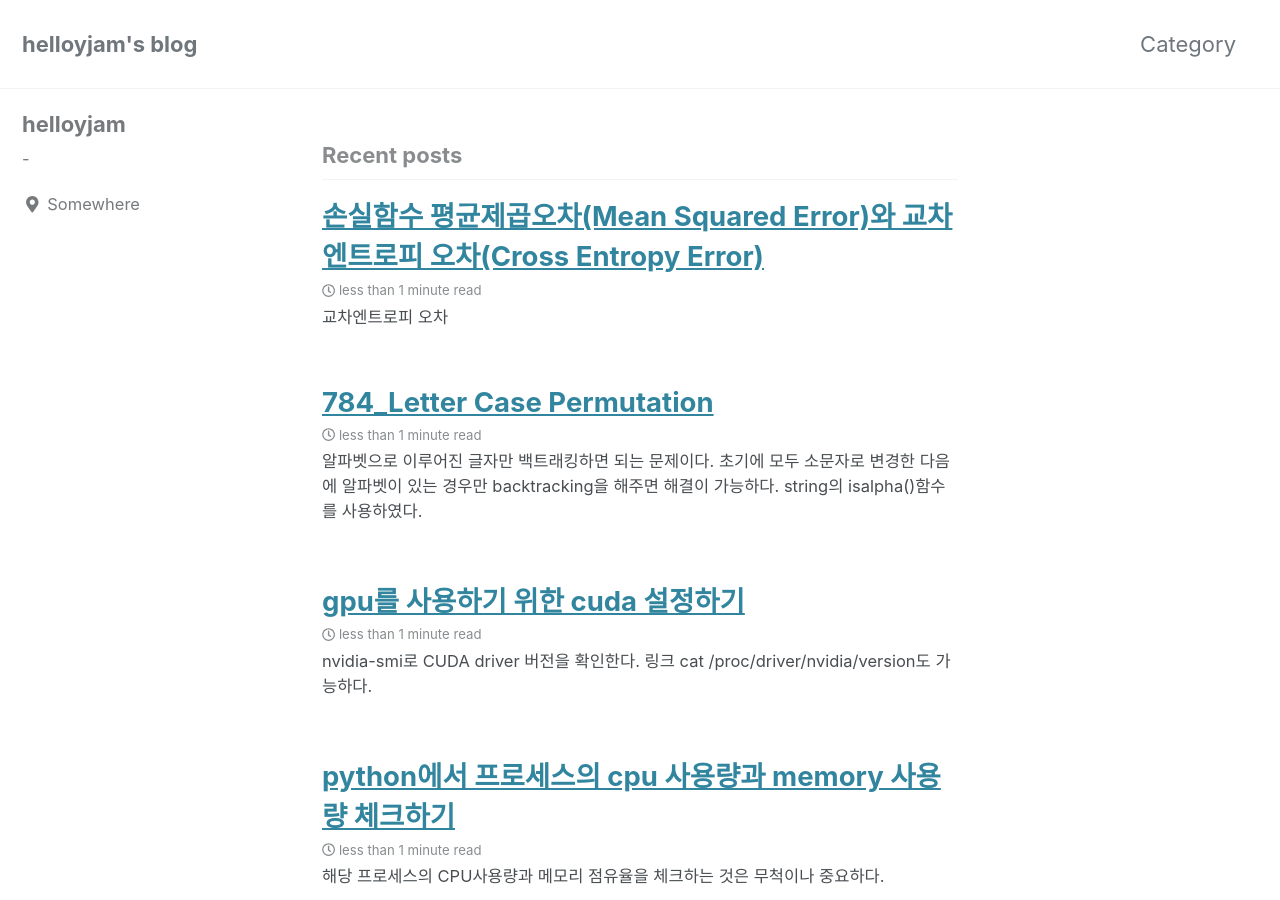
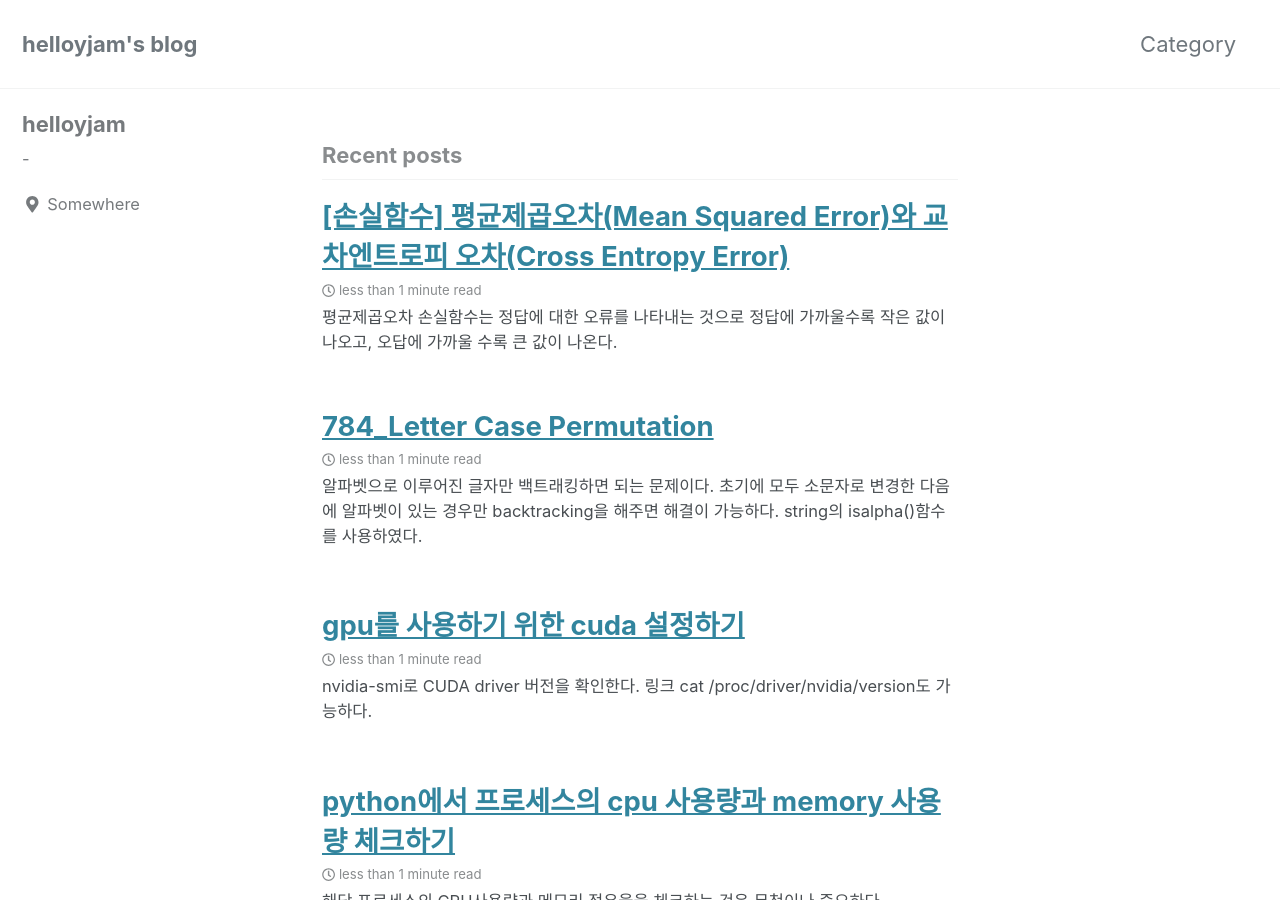
Before and after one commit to helloyjam/helloyjam.github.io, a Jekyll site: the page built from index.html, in a window 1280 px wide and 900 px high. Built offline with Jekyll 4.4.1, drawn with Linux system fonts in a browser that asks for light colours; cached includes are drawn as plain includes; the list of posts is cut into pages by our own code.

Commit message:
Update 2019-05-21-mse-and-cee.md

````diff
--- a/_posts/2019-05-21-mse-and-cee.md
+++ b/_posts/2019-05-21-mse-and-cee.md
@@ -1,11 +1,48 @@
 ---
-title: "손실함수 평균제곱오차(Mean Squared Error)와 교차엔트로피 오차(Cross Entropy Error)"
+title: "[손실함수] 평균제곱오차(Mean Squared Error)와 교차엔트로피 오차(Cross Entropy Error)"
 classes: wide
 categories:
   - machine learning
 date: 2019-05-21 19:00:00 -0600
 ---
 
-### 교차엔트로피 오차
+### 평균제곱오차
+
+손실함수는 정답에 대한 오류를 나타내는 것으로
+정답에 가까울수록 작은 값이 나오고, 오답에 가까울 수록 큰 값이 나온다.
+
+yi는 신경망의 출력(신경망이 추정한 값)
+ti는 정답 레이블
+i는 데이터의 차원수
+
+수식은 아래와 같다.
+
 
 <img width="547" alt="스크린샷 2019-05-22 오전 12 11 53" src="https://user-images.githubusercontent.com/10937193/58108191-577e3080-7c26-11e9-8b54-097fec3e5f0e.png">
+
+파이썬으로 표현하면 다음과 같다.
+```python
+import numpy as np
+
+def mean_squared_error(y, t):
+    return ((y-t)**2).mean(axis=None)
+
+# with axis=0 the average is performed along the row, for each column, returning an array
+# with axis=1 the average is performed along the column, for each row, returning an array
+# with axis=None the average is performed element-wise along the array, returning a single value
+```
+
+y와 t배열은 첫번째 인덱스부터 순서대로 숫자 0, 1, 2, ... 일때의 값이고
+y는 소프트맥스 함수의 출력이므로 데이터가 0일 확률은 0.1
+
+```python
+y = [0.1, 0.05, 0.6, 0.0, 0.05, 0.1, 0.0, 0.1, 0.0, 0.0]
+t = [0, 0, 1, 0, 0, 0, 0, 0, 0, 0]
+
+
+
+```
+
+
+
+<img width="503" alt="스크린샷 2019-05-22 오전 12 11 48" src="https://user-images.githubusercontent.com/10937193/58108494-e7bc7580-7c26-11e9-90a1-b988522a0b64.png">
````
